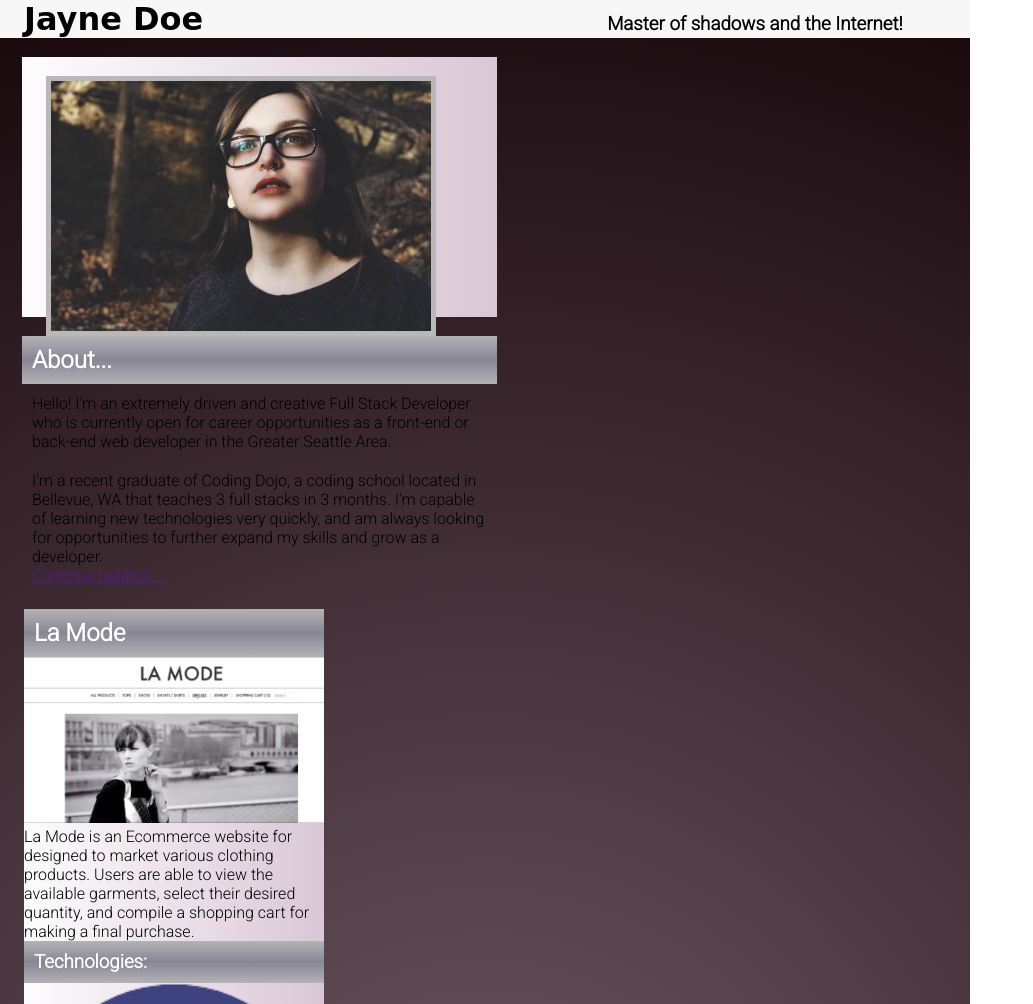
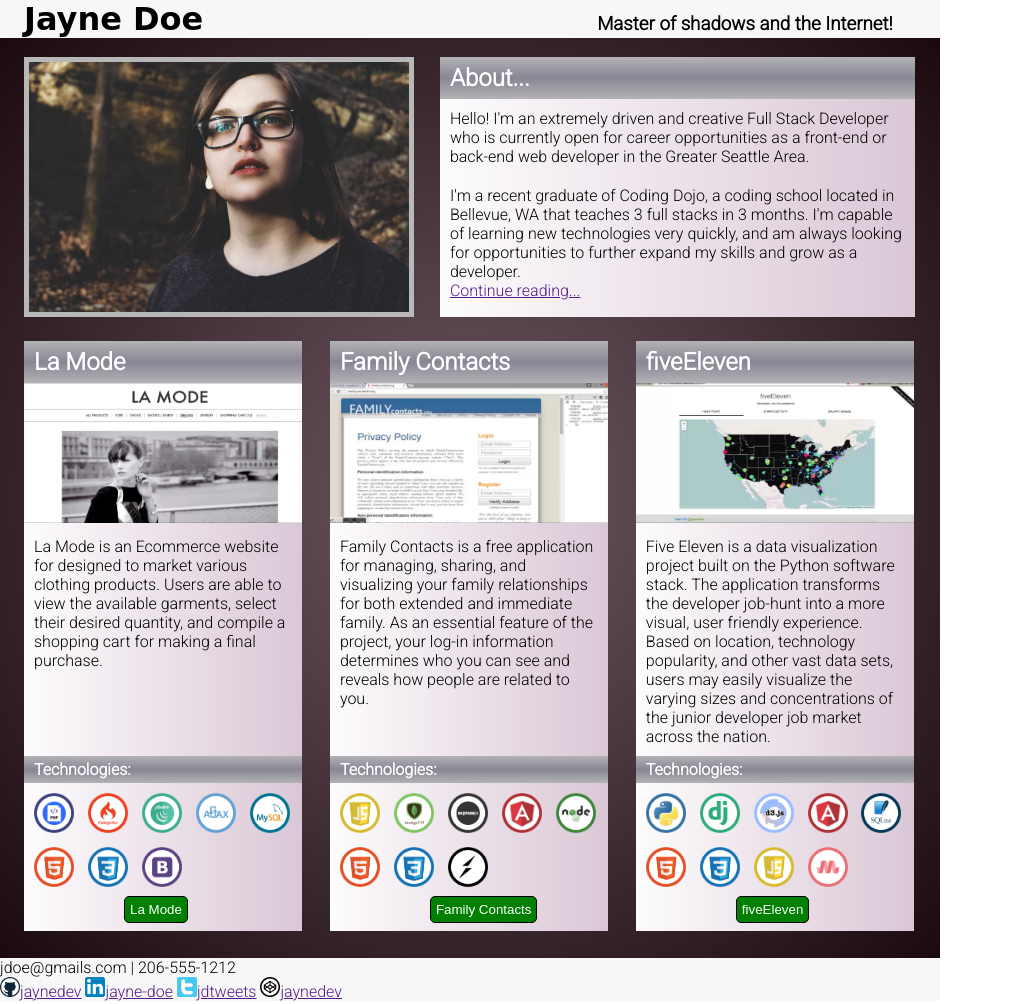
Before and after one commit to cesarf3/webFun_css_portfolio, a plain HTML site: page index.html in a window 1280 px wide. Shown: the top 1004 px of the page, without its empty margins (0-1033 px from the left). Drawn offline with Linux system fonts and the light colour scheme; a web font is replaced by a local one.

Commit message:
index.html

```diff
--- a/index.html
+++ b/index.html
@@ -10,6 +10,9 @@
     <link rel="preconnect" href="https://fonts.gstatic.com">
     <link href="https://fonts.googleapis.com/css2?family=Roboto:wght@300&display=swap" rel="stylesheet">
 </head>
+
+<!-- Delete this after concluding! -->
+
 <body>
     <div class="wrapper">
         <div class="header">
@@ -17,9 +20,9 @@
             <h3>Master of shadows and the Internet!</h3>
         </div>
         <div class="top">
-            <div class="about">
+            <div class="aboutMain">
                 <img src="images/photo_of_me.jpg" alt="photo_of_me.png missing">
-                <div>
+                <div class="about">
                     <h2>About...</h2>
                     <p>Hello! I'm an extremely driven and creative Full Stack Developer who is currently open for career opportunities as a front-end or back-end web developer in the Greater Seattle Area.</p>
                     <p>I'm a recent graduate of Coding Dojo, a coding school located in Bellevue, WA that teaches 3 full stacks in 3 months. I'm capable of learning new technologies very quickly, and am always looking for opportunities to further expand my skills and grow as a developer.<br><a href="">Continue reading...</a></p>
@@ -29,45 +32,54 @@
                 <h2>La Mode</h2>
                 <img src="images/lamode.png" alt="lamode.png missing">
                 <p>La Mode is an Ecommerce website for designed to market various clothing products. Users are able to view the available garments, select their desired quantity, and compile a shopping cart for making a final purchase.</p>
-                <h3>Technologies:</h3>
-                <img src="images/php.png" alt="php.png missing">
-                <img src="images/codeigniter.png" alt="codeigniter.png missing">
-                <img src="images/jQuery.png" alt="jQuery.png missing">
-                <img src="images/ajax.png" alt="ajax.png missing">
-                <img src="images/mysql.png" alt="mysql.png missing">
-                <img src="images/HTML.png" alt="HTML.png missing">
-                <img src="images/CSS.png" alt="CSS.png missing">
-                <img src="images/bootstrap.png" alt="bootstrap.png missing">
+                <br><br><br><br>
+                <h4>Technologies:</h4>
+                <ul id="tech_images">
+                    <li><img src="images/php.png" alt="php.png missing"></li>
+                    <li><img src="images/codeigniter.png" alt="codeigniter.png missing"></li>
+                    <li><img src="images/jQuery.png" alt="jQuery.png missing"></li>
+                    <li><img src="images/ajax.png" alt="ajax.png missing"></li>
+                    <li><img src="images/mysql.png" alt="mysql.png missing"></li>
+                    <li><img src="images/HTML.png" alt="HTML.png missing"></li>
+                    <li><img src="images/CSS.png" alt="CSS.png missing"></li>
+                    <li><img src="images/bootstrap.png" alt="bootstrap.png missing"></li>
+                </ul>
                 <button>La Mode</button>
             </div>
             <div class="columns">
                 <h2>Family Contacts</h2>
                 <img src="images/familycontacts.png" alt="familycontacts.png missing">
                 <p>Family Contacts is a free application for managing, sharing, and visualizing your family relationships for both extended and immediate family. As an essential feature of the project, your log-in information determines who you can see and reveals how people are related to you.</p>
-                <h3>Technologies:</h3>
-                <img src="images/JavaScript.png" alt="JavaScript.png missing">
-                <img src="images/mongodb.png" alt="mongodb.png missing">
-                <img src="images/expressjs.png" alt="expressjs.png missing">
-                <img src="images/angular.png" alt="angular.png missing">
-                <img src="images/nodejs.png" alt="nodejs.png missing">
-                <img src="images/HTML.png" alt="HTML.png missing">
-                <img src="images/CSS.png" alt="CSS.png missing">
-                <img src="images/socket.png" alt="socket.png missing">
+                <br><br>
+                <h4>Technologies:</h4>
+                <ul id="tech_images">
+                    <li><img src="images/JavaScript.png" alt="JavaScript.png missing"></li>
+                    <li><img src="images/mongodb.png" alt="mongodb.png missing"></li>
+                    <li><img src="images/expressjs.png" alt="expressjs.png missing"></li>
+                    <li><img src="images/angular.png" alt="angular.png missing"></li>
+                    <li><img src="images/nodejs.png" alt="nodejs.png missing"></li>
+                    <li><img src="images/HTML.png" alt="HTML.png missing"></li>
+                    <li><img src="images/CSS.png" alt="CSS.png missing"></li>
+                    <li><img src="images/socket.png" alt="socket.png missing"></li>
+                </ul>
                 <button>Family Contacts</button>
             </div>
             <div class="columns">
                 <h2>fiveEleven</h2>
+                <img src="images/fiveEleven.png" alt="fiveEleven.png missing">
                 <p>Five Eleven is a data visualization project built on the Python software stack. The application transforms the developer job-hunt into a more visual, user friendly experience. Based on location, technology popularity, and other vast data sets, users may easily visualize the varying sizes and concentrations of the junior developer job market across the nation.</p>
-                <h3>Technologies:</h3>
-                <img src="images/python.png" alt="python.png missing">
-                <img src="images/django.png" alt="django.png missing">
-                <img src="images/d3.png" alt="d3.png">
-                <img src="images/angular.png" alt="angular.png missing">
-                <img src="images/sqlite.png" alt="sqlite.png missing">
-                <img src="images/HTML.png" alt="HTML.png missing">
-                <img src="images/CSS.png" alt="CSS.png missing">
-                <img src="images/JavaScript.png" alt="JavaScript.png missing">
-                <img src="images/materialize.png" alt="materialize.png missing">
+                <h4>Technologies:</h4>
+                <ul id="tech_images">
+                    <li><img src="images/python.png" alt="python.png missing"></li>
+                    <li><img src="images/django.png" alt="django.png missing"></li>
+                    <li><img src="images/d3.png" alt="d3.png"></li>
+                    <li><img src="images/angular.png" alt="angular.png missing"></li>
+                    <li><img src="images/sqlite.png" alt="sqlite.png missing"></li>
+                    <li><img src="images/HTML.png" alt="HTML.png missing"></li>
+                    <li><img src="images/CSS.png" alt="CSS.png missing"></li>
+                    <li><img src="images/JavaScript.png" alt="JavaScript.png missing"></li>
+                    <li><img src="images/materialize.png" alt="materialize.png missing"></li>
+                </ul>
                 <button>fiveEleven</button>
             </div>
         </div>
--- a/style.css
+++ b/style.css
@@ -6,14 +6,14 @@
 .wrapper{
     background-color: rgb(247,247,247);
     font-family: 'Roboto', sans-serif;
-    width: 970px;
+    width: 940px;
 }
 
 .header h1{
     font-family: 'Schoolbell', cursive;
     display: inline-block;
     margin-left: 24px;
-    margin-right: 400px;
+    margin-right: 390px;
 }
 
 .header h3{
@@ -22,6 +22,17 @@
 
 .top{
     background-image: radial-gradient(circle, rgb(111,89,100), rgb(26,10,14));
+    height: 920px;
+}
+
+.aboutMain img{
+    width: 380px;
+    height: 250px;
+    border: 5px solid rgb(184,184,184);
+    display: inline-block;
+    vertical-align: top;
+    margin-top: 19px;
+    margin-left: 24px;
 }
 
 .about{
@@ -33,20 +44,10 @@
     background-image: linear-gradient(to right, rgb(253,252,253), rgb(218,199,214));
 }
 
-.about img{
-    width: 380px;
-    height: 250px;
-    border: 5px solid rgb(184,184,184);
-    display: inline-block;
-    vertical-align: top;
-    margin-top: 19px;
-    margin-left: 24px;
-}
-
-.about h2, .columns h2, .columns h3{
+.about h2, .columns h2{
     background-image: linear-gradient( rgb(179,178,182), rgb(136,134,147), rgb(179,178,182));
     color: white;
-    padding: 10px;
+    padding: 7px 0px 7px 10px;
 }
 
 .about p{
@@ -54,16 +55,57 @@
 }
 
 .columns{
-    width: 300px;
-    height: 600px;
+    width: 278px;
+    height: 590px;
+    display: inline-block;
+    vertical-align: top;
     margin-left: 24px;
     margin-top: 24px;
     background-image: linear-gradient(to right, rgb(253,252,253), rgb(218,199,214));
 }
 
 .columns img{
-    border: none;
-    width: 300px;
-    margin: 0px;
+    width: 278px;
+    height: 140px;
+    padding: 0px;
+}
 
+.columns p{
+    padding: 10px;
 }
+
+.columns h4{
+    background-image: linear-gradient( rgb(179,178,182), rgb(136,134,147), rgb(179,178,182));
+    color: white;
+    padding: 4px 0px 4px 10px;
+    font-weight: bolder;
+}
+
+#tech_images li{
+    display: inline-block;
+}
+
+#tech_images img{
+    width: 40px;
+    height: 40px;
+    padding: 10px 0 0 10px;
+}
+
+.columns button{
+    background-color: green;
+    color: white;
+    border: 1px solid black;
+    border-radius: 5px;
+    padding: 5px;
+    margin-top: 5px;
+    margin-left: 100px;
+}
+
+.footer img{
+    width: 20px;
+    height: 20px;
+}
+
+.footer li{
+    display: inline-block;
+}
```
